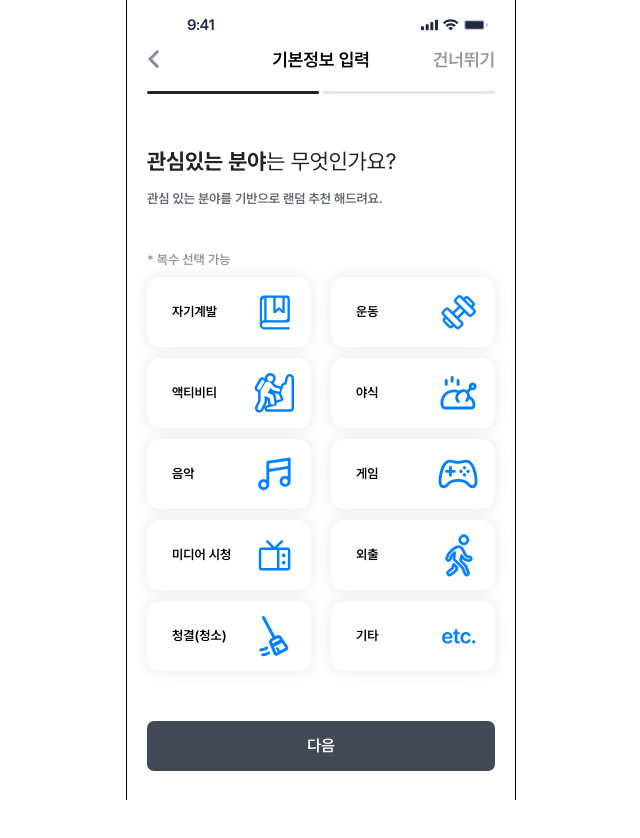
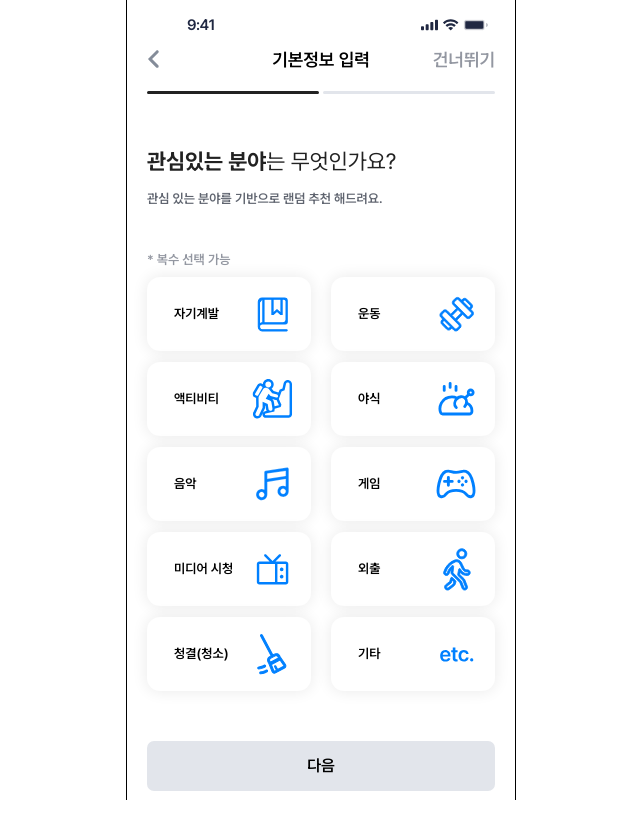
Before and after one commit to Kusitms-Kukerton-D/Frontend_D, a React (Vite) app: page /information in a window 1280 px wide. Shown: the top 838 px of the page, without its empty margins (319-959 px from the left). Built offline with nearby package versions, Linux system fonts and the light colour scheme.

Commit message:
feat: 정보 입력 페이지 선택 기능 구현

```diff
--- a/src/components/Button.tsx
+++ b/src/components/Button.tsx
@@ -2,10 +2,16 @@ import styled from "styled-components";
 
 interface ButtonProps {
   children: React.ReactNode;
+  disabled?: boolean;
+  onClick?: () => void;
 }
 
-const Button = ({ children }: ButtonProps) => {
-  return <StyledButton type="button">{children}</StyledButton>;
+const Button = ({ children, disabled, onClick }: ButtonProps) => {
+  return (
+    <StyledButton type="button" disabled={disabled} onClick={onClick}>
+      {children}
+    </StyledButton>
+  );
 };
 
 export default Button;
@@ -25,4 +31,10 @@ const StyledButton = styled.button`
   font-style: normal;
   font-weight: 600;
   line-height: 18px; /* 112.5% */
+
+  &:disabled {
+    background: var(--color-neutral-200, #e2e5eb);
+    color: #000;
+    cursor: default;
+  }
 `;
--- a/src/components/InformationField.tsx
+++ b/src/components/InformationField.tsx
@@ -1,12 +1,26 @@
-import styled from "styled-components";
+import styled, { css } from "styled-components";
 import { InformationFieldData } from "../types/Information.type";
+import Button from "./Button";
 
 interface InformationFieldProps {
+  interestType: boolean;
   fields: InformationFieldData;
+  selectedFields: string[];
+  setSelectedFields: (fields: string[]) => void;
+  buttonText: string;
+  handleButtonClick: () => void;
 }
 
-const InformationField = ({ fields }: InformationFieldProps) => {
+const InformationField = ({
+  interestType,
+  fields,
+  selectedFields,
+  setSelectedFields,
+  buttonText,
+  handleButtonClick,
+}: InformationFieldProps) => {
   return (
+    <>
       <Container>
         <TitleContainer>
           <div className="title">
@@ -19,7 +33,21 @@ const InformationField = ({ fields }: InformationFieldProps) => {
           <span>* 복수 선택 가능</span>
           <FieldCardContainer>
             {fields.fields.map((item) => (
-            <FieldCard key={item.id}>
+              <FieldCard
+                key={item.id}
+                $interestType={interestType}
+                $active={selectedFields.includes(item.content)}
+                onClick={() => {
+                  if (selectedFields.includes(item.content)) {
+                    const newFields = selectedFields.filter(
+                      (field) => field !== item.content
+                    );
+                    setSelectedFields(newFields);
+                  } else {
+                    setSelectedFields([...selectedFields, item.content]);
+                  }
+                }}
+              >
                 <div>{item.content}</div>
                 <img src={item.image} alt={item.content} />
               </FieldCard>
@@ -27,6 +55,13 @@ const InformationField = ({ fields }: InformationFieldProps) => {
           </FieldCardContainer>
         </DataContainer>
       </Container>
+      <Button
+        disabled={selectedFields.length === 0}
+        onClick={handleButtonClick}
+      >
+        {buttonText}
+      </Button>
+    </>
   );
 };
 
@@ -87,15 +122,44 @@ const FieldCardContainer = styled.div`
   grid-row-gap: 11px;
 `;
 
-const FieldCard = styled.div`
+const FieldCard = styled.div<{ $interestType: boolean; $active: boolean }>`
   display: flex;
   justify-content: space-between;
   align-items: center;
   padding-left: 25px;
 
   border-radius: 13px;
-  background: ${(props) => props.theme.colors.gray0};
+  border: 2px solid transparent;
   box-shadow: 0px 0px 16px 0px rgba(0, 0, 0, 0.09);
+
+  ${(props) =>
+    props.$interestType &&
+    css`
+      background-color: ${props.$active
+        ? "rgba(204, 230, 255, 0.55)"
+        : props.theme.colors.gray0};
+    `}
+
+  ${(props) =>
+    !props.$interestType &&
+    css`
+      background-color: ${props.$active
+        ? "rgba(255, 215, 228, 0.55)"
+        : props.theme.colors.gray0};
+    `}
+
+  ${(props) =>
+    props.$interestType &&
+    css`
+      border-color: ${props.$active && "var(--main-main, #0080FF)"};
+    `}
+
+    ${(props) =>
+    !props.$interestType &&
+    css`
+      border-color: ${props.$active && "var(--sub-sub, #FF3679)"};
+    `}
+  cursor: pointer;
 
   div {
     color: ${(props) => props.theme.colors.black};
--- a/src/pages/InformationPage.tsx
+++ b/src/pages/InformationPage.tsx
@@ -1,13 +1,17 @@
 import styled from "styled-components";
 import IconArrow from "../../public/assets/icons/arrow.svg";
 import { useState } from "react";
-import InterestedField from "../components/InformationField";
 import InformationField from "../components/InformationField";
 import { INFORMATION_FIELD } from "../constants/InformationConstants";
-import Button from "../components/Button";
 
 const InformationPage = () => {
   const [step, setStep] = useState(1);
+  const [selectedInterestFields, setSelectedInterestFields] = useState<
+    string[]
+  >([]);
+  const [selectedDisinterestFields, setSelectedDisinterestFields] = useState<
+    string[]
+  >([]);
 
   return (
     <Container>
@@ -28,8 +32,28 @@ const InformationPage = () => {
           <Step $active={step === 2} />
         </StepContainer>
       </Header>
-      <InformationField fields={INFORMATION_FIELD[step - 1]} />
-      <Button>다음</Button>
+      {step === 1 && (
+        <InformationField
+          interestType={true}
+          fields={INFORMATION_FIELD[0]}
+          selectedFields={selectedInterestFields}
+          setSelectedFields={setSelectedInterestFields}
+          buttonText="다음"
+          handleButtonClick={() => setStep(2)}
+        />
+      )}
+      {step === 2 && (
+        <InformationField
+          interestType={false}
+          fields={INFORMATION_FIELD[1]}
+          selectedFields={selectedDisinterestFields}
+          setSelectedFields={setSelectedDisinterestFields}
+          buttonText="저장하기"
+          handleButtonClick={() => {
+            // 백엔드에서 정보 등록
+          }}
+        />
+      )}
     </Container>
   );
 };
```
Lines whose indentation alone changed are shown as unchanged.
